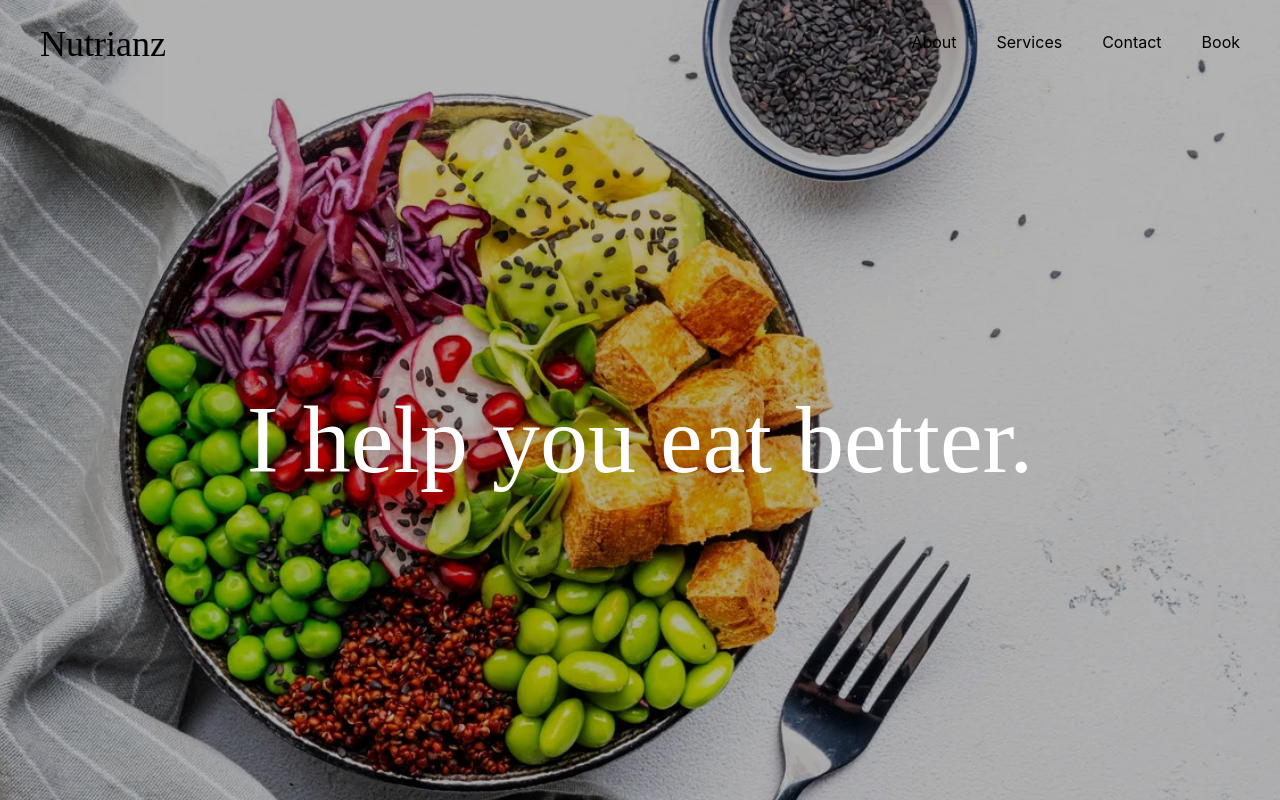
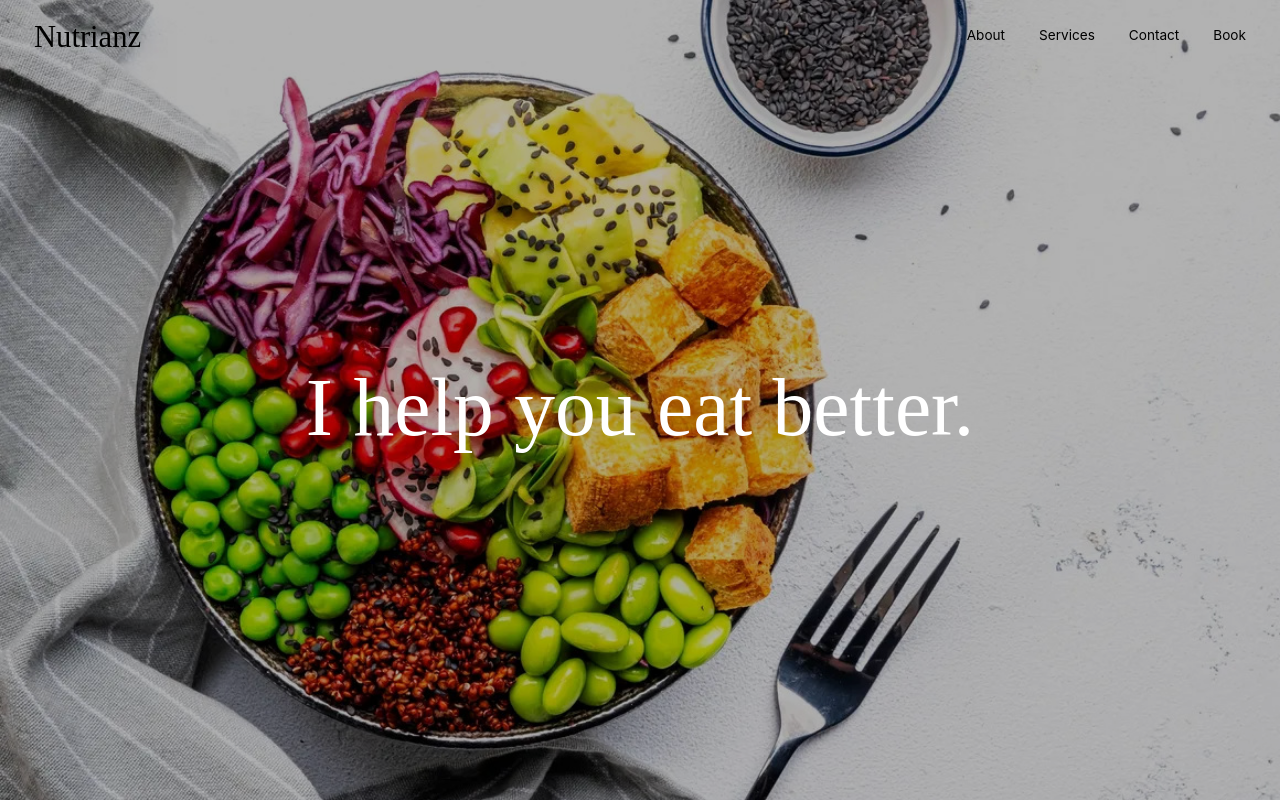
Before and after one commit to ManasaGanesh101/Nutrianz-Website, a React (Vite) app: page / in a window 1280 px wide. Shown: the top 800 px of the page. Built offline with nearby package versions, Linux system fonts and the light colour scheme; a web font is replaced by a local one.

Commit message:
UI zoom adjust update

```diff
--- a/src/Components/Intro.jsx
+++ b/src/Components/Intro.jsx
@@ -4,7 +4,7 @@ function Intro(){
     return(
         <>
         <div className="relative">
-            <img src={image1} className="w-full h-[110vh] object-cover object-center"></img>
+            <img src={image1} className="w-full h-[120vh] object-cover object-center"></img>
             {/* black overlay for readability*/}<div className="absolute inset-0 bg-black/30" />
             <div className="absolute inset-0 flex items-center justify-center">
                 <Typewriter />
--- a/src/index.css
+++ b/src/index.css
@@ -22,4 +22,5 @@ html, body, #root {
 html {
   scroll-behavior: smooth;
   overflow-anchor: none;
+  zoom:0.85;
 }
```
